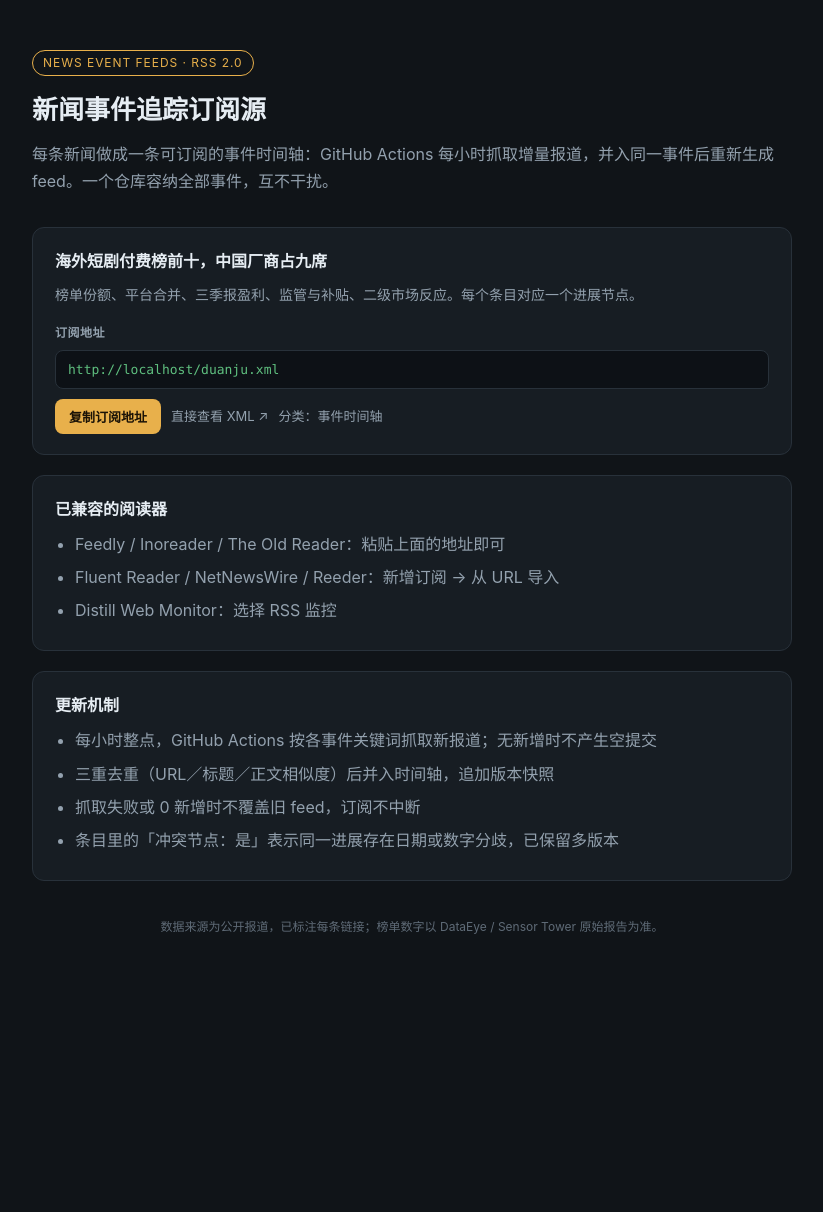
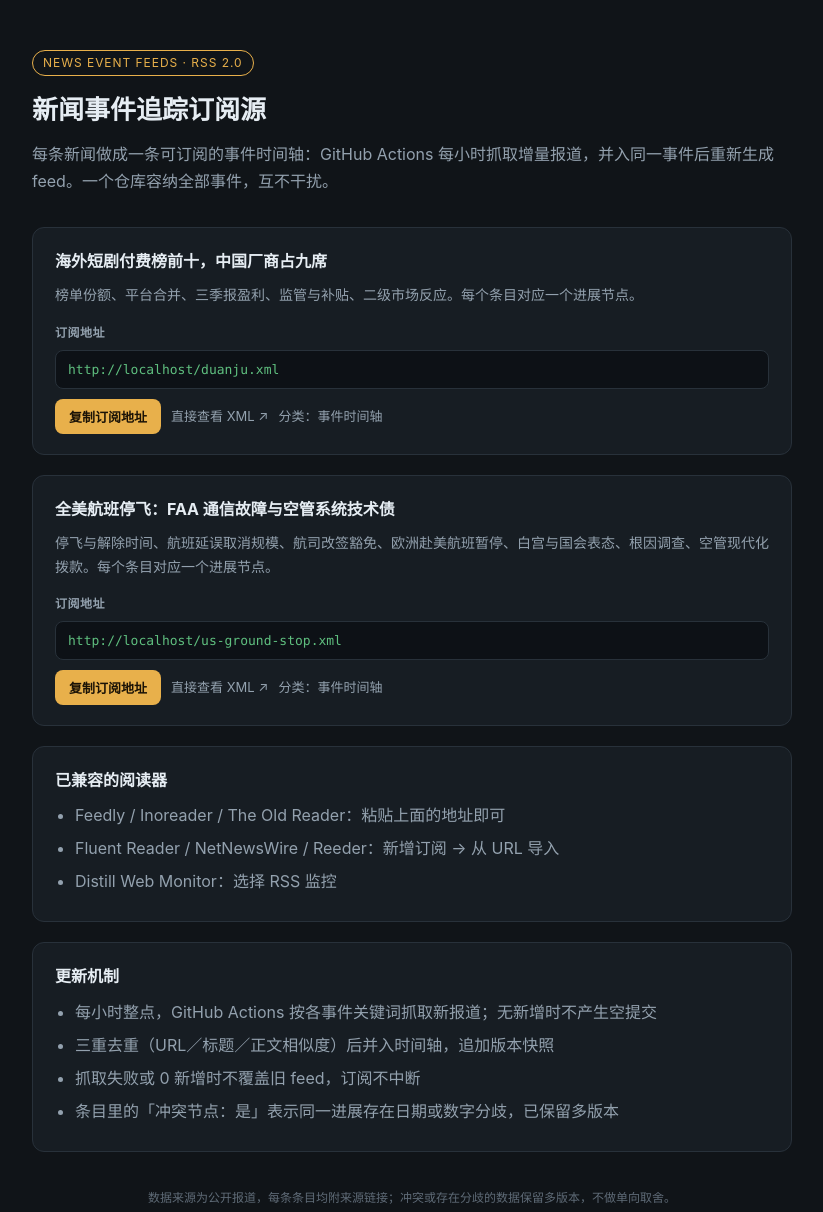
Before and after one commit to ghaner/NewsTrackingFeedGitHubGenerater, a plain HTML site: page index.html in a window 1280 px wide. Shown: the whole page, without its empty margins (228-1051 px from the left). Before the commit the page ends 986 px from the top, so only its background shows below. Drawn offline with Linux system fonts and the light colour scheme.

Commit message:
feat(feed): 新增「全美航班停飞」事件订阅源 us-ground-stop

```diff
--- a/index.html
+++ b/index.html
@@ -65,7 +65,7 @@
     </ul>
   </div>
 
-  <footer>数据来源为公开报道，已标注每条链接；榜单数字以 DataEye / Sensor Tower 原始报告为准。</footer>
+  <footer>数据来源为公开报道，每条条目均附来源链接；冲突或存在分歧的数据保留多版本，不做单向取舍。</footer>
 </div>
 
 <script>
@@ -75,6 +75,11 @@
       name: "duanju",
       title: "海外短剧付费榜前十，中国厂商占九席",
       desc: "榜单份额、平台合并、三季报盈利、监管与补贴、二级市场反应。每个条目对应一个进展节点。"
+    },
+    {
+      name: "us-ground-stop",
+      title: "全美航班停飞：FAA 通信故障与空管系统技术债",
+      desc: "停飞与解除时间、航班延误取消规模、航司改签豁免、欧洲赴美航班暂停、白宫与国会表态、根因调查、空管现代化拨款。每个条目对应一个进展节点。"
     }
   ];
 
```
